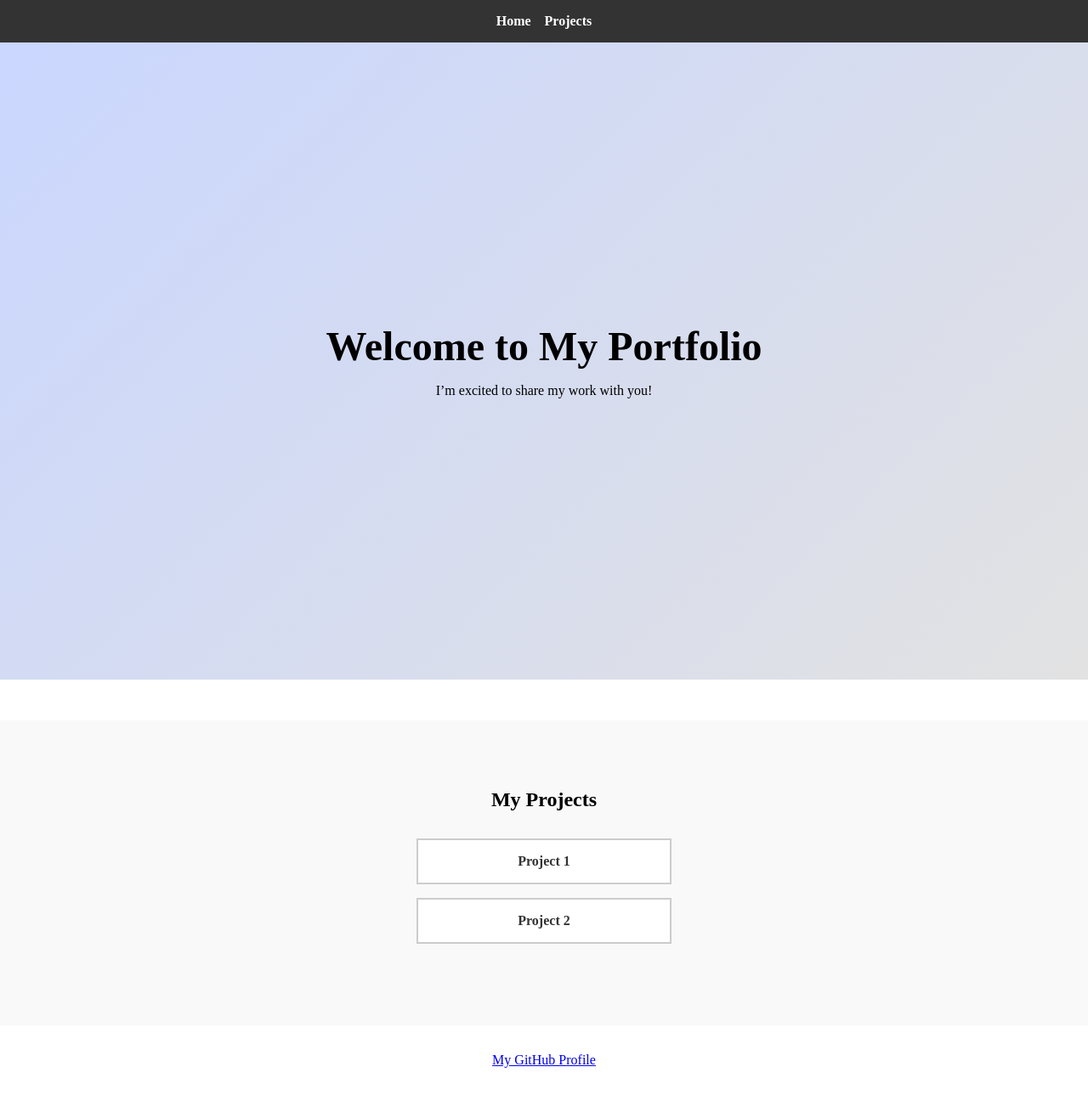
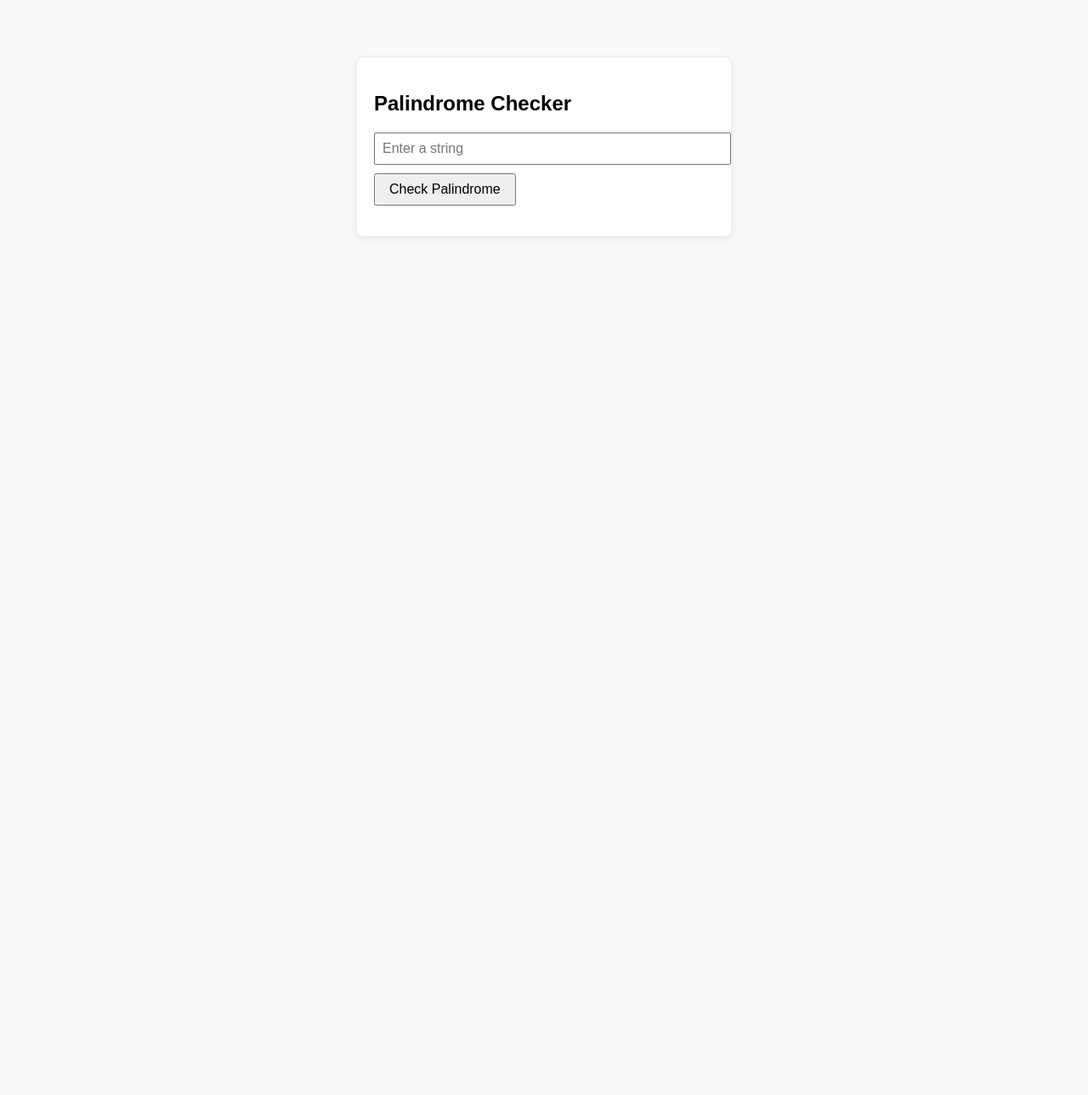
Before and after one commit to Greenkpeta/survey-form, a plain HTML site: page index.html in a window 1280 px wide. Shown: the whole page at 85% size. After the commit the page ends 800 px from the top, so only its background shows below. Drawn offline with Linux system fonts and the light colour scheme.

Commit message:
add palindrome checker

```diff
--- a/index.html
+++ b/index.html
@@ -1,48 +1,20 @@
 <!DOCTYPE html>
 <html lang="en">
 <head>
-  <meta charset="UTF-8" />
-  <title>My Portfolio</title>
-  <!-- Link to your external CSS file -->
-  <link rel="stylesheet" href="styles.css" />
+  <meta charset="UTF-8">
+  <title>Palindrome Checker</title>
+  <link rel="stylesheet" href="styles.css">
 </head>
 <body>
-  <!-- 1) Navbar with id="navbar" -->
-  <nav id="navbar">
-    <!-- 7) Navbar contains links that navigate to sections of the page -->
-    <ul>
-      <li><a href="#welcome-section">Home</a></li>
-      <li><a href="#projects">Projects</a></li>
-    </ul>
-  </nav>
-
-  <!-- 1) Welcome section with id="welcome-section" -->
-  <!-- 2) Has an h1 element containing text -->
-  <section id="welcome-section">
-    <h1>Welcome to My Portfolio</h1>
-    <p>I’m excited to share my work with you!</p>
-  </section>
-
-  <!-- 3) Projects section with id="projects" -->
-  <section id="projects">
-    <h2>My Projects</h2>
-
-    <!-- 4) At least one element with class="project-tile" -->
-    <!-- 5) Contains at least one link to a project -->
-    <div class="project-tile">
-      <a href="https://example.com" target="_blank">Project 1</a>
-    </div>
-    <div class="project-tile">
-      <a href="https://example.com" target="_blank">Project 2</a>
-    </div>
-  </section>
-
-  <!-- Footer with the profile link -->
-  <!-- 8) A link with id="profile-link" that opens your profile in a new tab -->
-  <footer>
-    <a id="profile-link" href="https://github.com/YourGitHubUsername" target="_blank">
-      My GitHub Profile
-    </a>
-  </footer>
+  <div id="container">
+    <h2>Palindrome Checker</h2>
+    <!-- Input element (Requirement 1) -->
+    <input type="text" id="text-input" placeholder="Enter a string">
+    <!-- Button element (Requirement 2) -->
+    <button id="check-btn">Check Palindrome</button>
+    <!-- Result element (Requirement 3) -->
+    <p id="result"></p>
+  </div>
+  <script src="script.js"></script>
 </body>
 </html>
--- /dev/null
+++ b/script.js
@@ -0,0 +1,26 @@
+document.getElementById("check-btn").addEventListener("click", function() {
+    var inputValue = document.getElementById("text-input").value;
+
+    // Requirement 4: Alert if no value is provided.
+    if (inputValue.trim() === "") {
+      alert("Please input a value");
+      return;
+    }
+
+    // Save the original text to include in the result.
+    var originalText = inputValue;
+
+    // Remove all non-alphanumeric characters and convert to lower-case.
+    var sanitized = inputValue.replace(/[^A-Za-z0-9]/g, "").toLowerCase();
+
+    // Reverse the sanitized string.
+    var reversed = sanitized.split("").reverse().join("");
+
+    // Check if the string is a palindrome.
+    var message = (sanitized === reversed)
+      ? originalText + " is a palindrome"
+      : originalText + " is not a palindrome";
+
+    // Display the result.
+    document.getElementById("result").textContent = message;
+  });
--- a/styles.css
+++ b/styles.css
@@ -1,88 +1,32 @@
-/* Basic reset */
-* {
-    margin: 0;
-    padding: 0;
-    box-sizing: border-box;
-  }
-
-  /* 11) Navbar fixed at the top of the viewport */
-  #navbar {
-    position: fixed;
-    top: 0;
-    width: 100%;
-    background-color: #333;
-    padding: 1rem;
-  }
-
-  #navbar ul {
-    list-style-type: none;
-    display: flex;
-    justify-content: center;
-    gap: 1rem;
-  }
-
-  #navbar a {
-    color: #fff;
-    text-decoration: none;
-    font-weight: bold;
-  }
-
-  /* 10) Welcome section height equal to the viewport height */
-  #welcome-section {
-    height: 100vh; /* fills the browser window’s height */
-    display: flex;
-    flex-direction: column;
-    justify-content: center;
-    align-items: center;
-    text-align: center;
-    padding-top: 3rem; /* extra space to avoid overlap from fixed navbar */
-    background: linear-gradient(135deg, #c9d6ff, #e2e2e2);
-  }
-
-  #welcome-section h1 {
-    font-size: 3rem;
-    margin-bottom: 1rem;
-  }
-
-  /* Projects section styling */
-  #projects {
-    padding: 5rem 1rem;
-    margin-top: 3rem; /* space to avoid navbar overlap */
+body {
+    font-family: sans-serif;
+    padding: 20px;
     background-color: #f9f9f9;
   }
 
-  #projects h2 {
-    text-align: center;
-    margin-bottom: 2rem;
+  #container {
+    max-width: 400px;
+    margin: 40px auto;
+    background: #fff;
+    padding: 20px;
+    border-radius: 8px;
+    box-shadow: 0 2px 8px rgba(0, 0, 0, 0.1);
   }
 
-  .project-tile {
-    background-color: #fff;
-    border: 2px solid #ccc;
-    max-width: 300px;
-    margin: 1rem auto;
-    padding: 1rem;
-    text-align: center;
+  input[type="text"] {
+    width: 100%;
+    padding: 8px;
+    font-size: 1rem;
+    margin-bottom: 10px;
   }
 
-  .project-tile a {
-    text-decoration: none;
-    color: #333;
+  button {
+    padding: 8px 16px;
+    font-size: 1rem;
+    cursor: pointer;
+  }
+
+  #result {
+    margin-top: 15px;
     font-weight: bold;
   }
-
-  /* Footer styling */
-  footer {
-    text-align: center;
-    padding: 2rem;
-  }
-
-  /* 9) At least one media query */
-  @media (max-width: 600px) {
-    #welcome-section h1 {
-      font-size: 2rem;
-    }
-    #navbar ul {
-      flex-direction: column;
-    }
-  }
```
